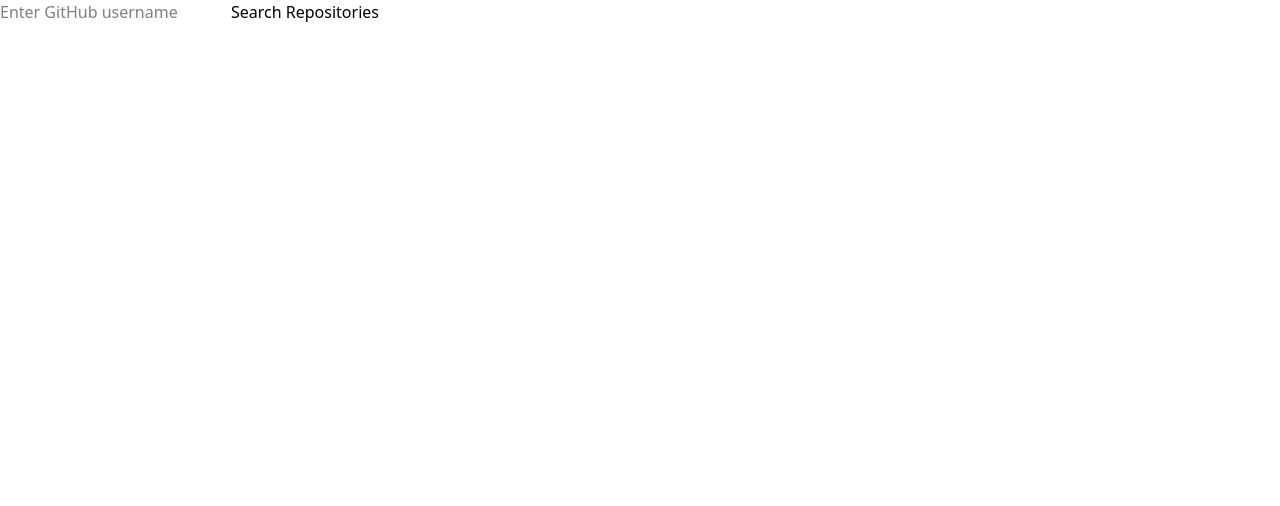
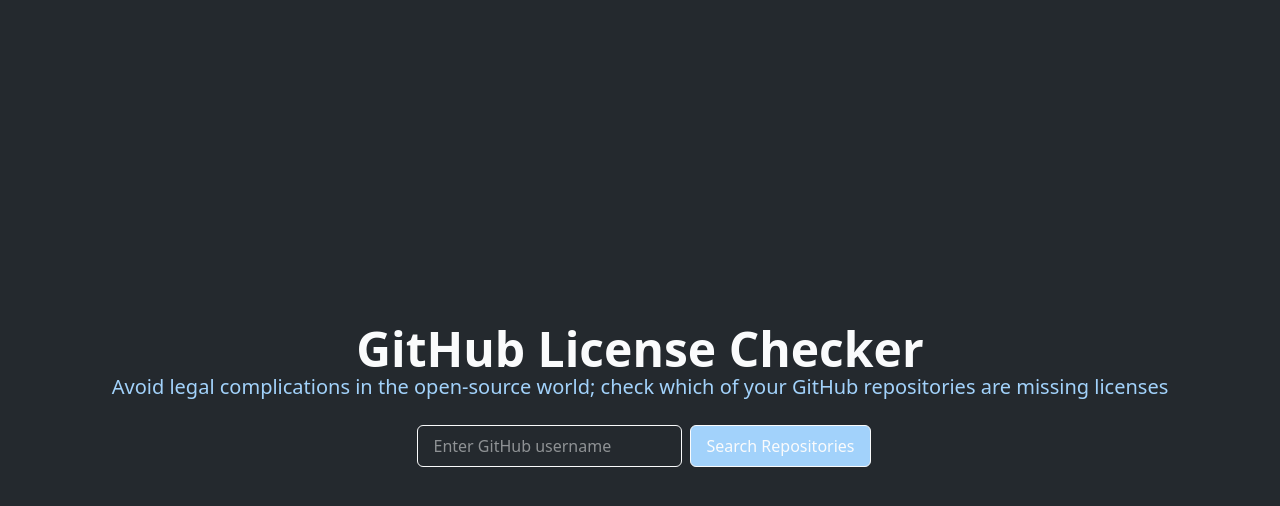
Before and after one commit to myrmlbst/github-license-checker, a React (Vite) app: page / in a window 1280 px wide. Shown: the top 506 px of the page. Built offline with nearby package versions, Linux system fonts and the light colour scheme.

Commit message:
added stylization

```diff
--- a/package.json
+++ b/package.json
@@ -24,6 +24,6 @@
     "eslint-plugin-react-hooks": "^5.1.0",
     "eslint-plugin-react-refresh": "^0.4.19",
     "globals": "^15.15.0",
-    "vite": "^6.2.2"
+    "vite": "^6.2.3"
   }
 }
--- a/src/GithubLicenses.jsx
+++ b/src/GithubLicenses.jsx
@@ -12,7 +12,7 @@ const GithubLicenses = () => {
   const handleSubmit = (e) => {
     e.preventDefault();
     setSearchedUsername(username);
-    setSelectedLanguage('all'); // Reset filters on new search
+    setSelectedLanguage('all'); // reset filters on new search
     setSortByRecent(false);
   };
 
@@ -44,12 +44,12 @@ const GithubLicenses = () => {
     }
   }, [searchedUsername]);
 
-  // Get unique languages from repositories
+  // get unique languages from repos
   const languages = repositories.length > 0
     ? ['all', ...new Set(repositories.map(repo => repo.language).filter(Boolean))]
     : ['all'];
 
-  // Filter and sort repositories
+  // filter and sort repos
   const filteredRepositories = repositories
     .filter(repo => selectedLanguage === 'all' || repo.language === selectedLanguage)
     .sort((a, b) => {
@@ -59,7 +59,7 @@ const GithubLicenses = () => {
       return 0;
     });
 
-  // Function to get license statistics
+  // get license stats
   const getLicenseStats = (repos) => {
     const stats = repos.reduce((acc, repo) => {
       const licenseName = repo.license ? repo.license.name : 'No License';
@@ -74,16 +74,27 @@ const GithubLicenses = () => {
   };
 
   return (
+    <div className="bg-background text-primary flex flex-col items-center justify-center min-h-screen p-4">
+      <div className="font-bold text-5xl mb-4 text-center">
+        GitHub License Checker
+        <p className="text-accent text-center font-medium text-xl">Avoid legal complications in the open-source world; check which of your GitHub repositories are missing licenses</p>
+      </div>
+
       <div className="github-licenses">
         <form onSubmit={handleSubmit}>
           <input
             type="text"
             value={username}
+            className="border-1 border-solid px-4 py-2 rounded-md m-2"
             onChange={(e) => setUsername(e.target.value)}
             placeholder="Enter GitHub username"
             required
           />
-        <button type="submit">Search Repositories</button>
+          <button
+            type="submit"
+             className="bg-accent text-background px-4 py-2 rounded-md text-primary border-1 border-solid"          >
+            Search Repositories
+          </button>
         </form>
 
         {loading && <div>Loading repositories...</div>}
@@ -91,17 +102,22 @@ const GithubLicenses = () => {
 
         {searchedUsername && !loading && !error && (
           <>
-          <h2>Repositories for {searchedUsername}</h2>
+            <h2 className="font-bold text-center">
+              Repositories for {''}
+              <span className="text-accent">
+                {searchedUsername}
+              </span>
+            </h2>
 
-          {/* Add License Statistics */}
-          <div className="license-stats">
-            <h3>Repository Statistics</h3>
+            {/* terminal displaying license stats */}
+            <div className="license-stats border-2 border-solid border-accent p-4 my-8 bg-foreground rounded-xl">
+              <h3 className="font-bold">Repository Statistics</h3>
               <p>Total Repositories: {filteredRepositories.length}</p>
               <div className="license-breakdown">
                 <h4>License Breakdown:</h4>
                 <ul>
                   {Object.entries(getLicenseStats(repositories).licenseBreakdown).map(([license, count]) => (
-                  <li key={license}>
+                    <li key={license} className="">
                       {license}: {count} repositories
                       ({((count / repositories.length) * 100).toFixed(1)}%)
                     </li>
@@ -116,7 +132,10 @@ const GithubLicenses = () => {
                 onChange={(e) => setSelectedLanguage(e.target.value)}
               >
                 {languages.map(lang => (
-                <option key={lang} value={lang}>
+                  <option key={lang}
+                          value={lang}
+                          className=""
+                  >
                     {lang === 'all' ? 'All Languages' : lang || 'No Language'}
                   </option>
                 ))}
@@ -126,10 +145,10 @@ const GithubLicenses = () => {
             {filteredRepositories.length > 0 ? (
               <ul>
                 {filteredRepositories.map((repo) => (
-                <li key={repo.id}>
+                  <li key={repo.id} className="p-2 bg-foreground border-2 border-solid border-accent rounded-xl my-2">
                     <strong>{repo.name}</strong>: {' '}
-                  {repo.license ? repo.license.name : 'No license specified'}
-                  <div className="repo-details">
+                    {repo.license ? repo.license.name : <span className="text-accent">No license specified</span>}
+                    <div className="repo-details text-sm">
                       <small>
                         Language: {repo.language || 'Not specified'}
                       </small>
@@ -143,6 +162,7 @@ const GithubLicenses = () => {
           </>
         )}
       </div>
+    </div>
   );
 };
 
--- a/src/index.css
+++ b/src/index.css
@@ -1 +1,11 @@
 @import "tailwindcss";
+
+@theme {
+    --color-background: #24292e;
+    --color-foreground: #2b3137;
+
+
+    --color-primary: #fafbfc;
+
+    --color-accent: #a2d2fb;
+}
```
Also changed, not shown: 2 other files (tests, documents, lock files or other folders). Lines whose indentation alone changed are shown as unchanged.
